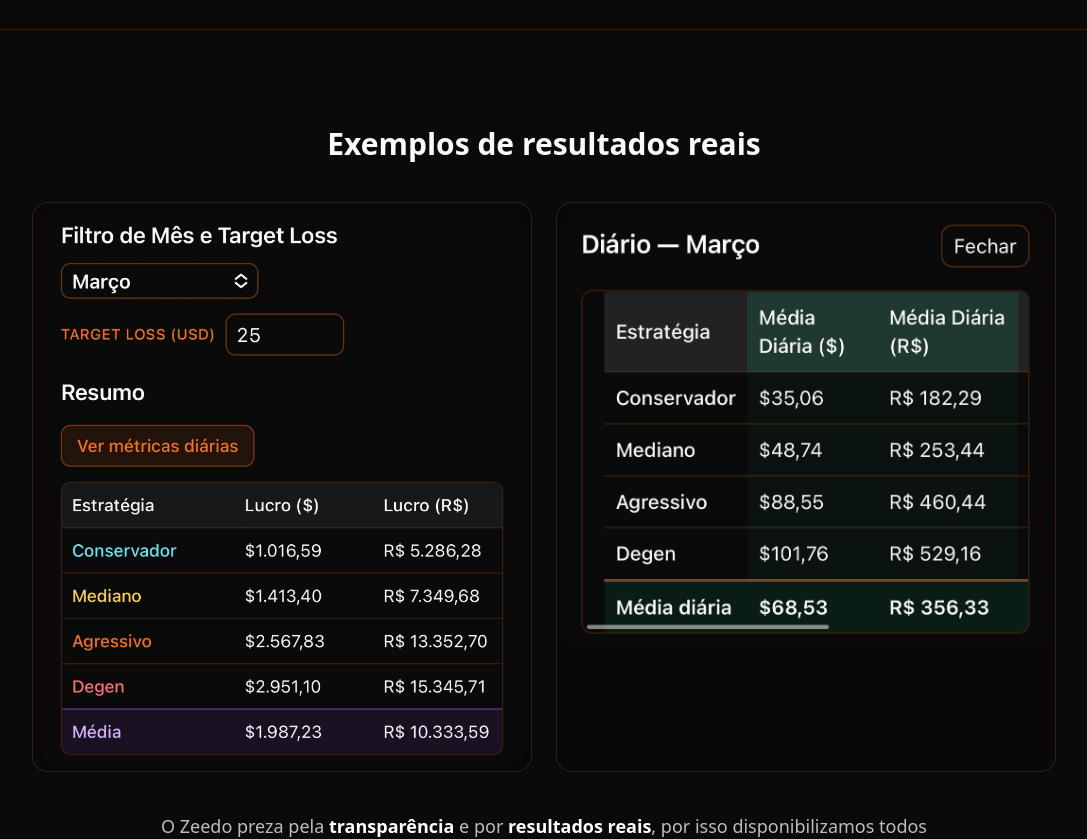
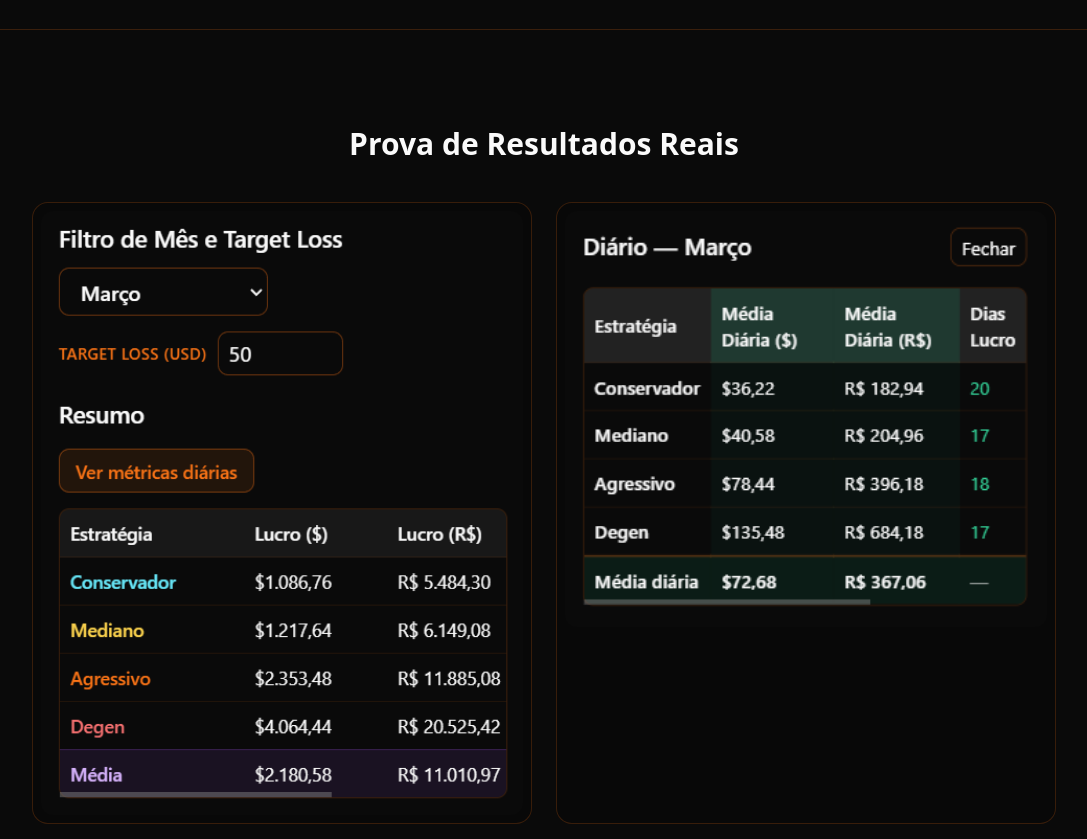
Before and after one commit to ZeedoBot/zeedo_vps, a Next.js app in the folder frontend/: page /bot in a window 1280 px wide. Shown: the part 3940-4779 px from the top of the page, without its empty margins (96-1183 px from the left). Built offline with nearby package versions, Linux system fonts and the light colour scheme; no server answers.

Commit message:
ajustes básicos

```diff
--- a/frontend/app/(vendas)/bot/page.tsx
+++ b/frontend/app/(vendas)/bot/page.tsx
@@ -600,13 +600,13 @@ export default function BotPage() {
         >
           <div className="mx-auto max-w-5xl">
             <h2 className="text-center text-2xl font-bold sm:text-3xl">
-              Exemplos de resultados reais
+              Prova de Resultados Reais
             </h2>
 
             <div className="mt-10 grid gap-6 lg:grid-cols-2">
               <div className="overflow-hidden rounded-2xl border border-zeedo-orange/20 bg-black/20 p-2">
                 <Image
-                  src="/resultados/exemplo_1.png"
+                  src="/resultados/exemplo_1.png?v=2"
                   alt="Exemplo de resultados do Zeedo"
                   width={900}
                   height={1600}
@@ -615,7 +615,7 @@ export default function BotPage() {
               </div>
               <div className="overflow-hidden rounded-2xl border border-zeedo-orange/20 bg-black/20 p-2">
                 <Image
-                  src="/resultados/exemplo_2.png"
+                  src="/resultados/exemplo_2.png?v=2"
                   alt="Exemplo de métricas diárias do Zeedo"
                   width={900}
                   height={1600}
--- a/frontend/app/acesso-antecipado/page.tsx
+++ b/frontend/app/acesso-antecipado/page.tsx
@@ -636,13 +636,13 @@ export default function AcessoAntecipadoPage() {
         >
           <div className="mx-auto max-w-5xl">
             <h2 className="text-center text-2xl font-bold sm:text-3xl">
-              Exemplos de resultados reais
+              Prova de Resultados Reais
             </h2>
 
             <div className="mt-10 grid gap-6 lg:grid-cols-2">
               <div className="overflow-hidden rounded-2xl border border-zeedo-orange/20 bg-black/20 p-2">
                 <Image
-                  src="/resultados/exemplo_1.png"
+                  src="/resultados/exemplo_1.png?v=2"
                   alt="Exemplo de resultados do Zeedo"
                   width={900}
                   height={1600}
@@ -651,7 +651,7 @@ export default function AcessoAntecipadoPage() {
               </div>
               <div className="overflow-hidden rounded-2xl border border-zeedo-orange/20 bg-black/20 p-2">
                 <Image
-                  src="/resultados/exemplo_2.png"
+                  src="/resultados/exemplo_2.png?v=2"
                   alt="Exemplo de métricas diárias do Zeedo"
                   width={900}
                   height={1600}
--- a/frontend/app/links/LinksClient.tsx
+++ b/frontend/app/links/LinksClient.tsx
@@ -22,6 +22,12 @@ const LINKS = [
   {
     label: "Acesso Antecipado",
     href: "/acesso-antecipado",
+    icon: "zeedo",
+    external: false,
+  },
+  {
+    label: "Resultados",
+    href: "/resultados",
     icon: "zeedo",
     external: false,
   },
```
Also changed, not shown: frontend/public/resultados/exemplo_1.png, frontend/public/resultados/exemplo_2.png.
